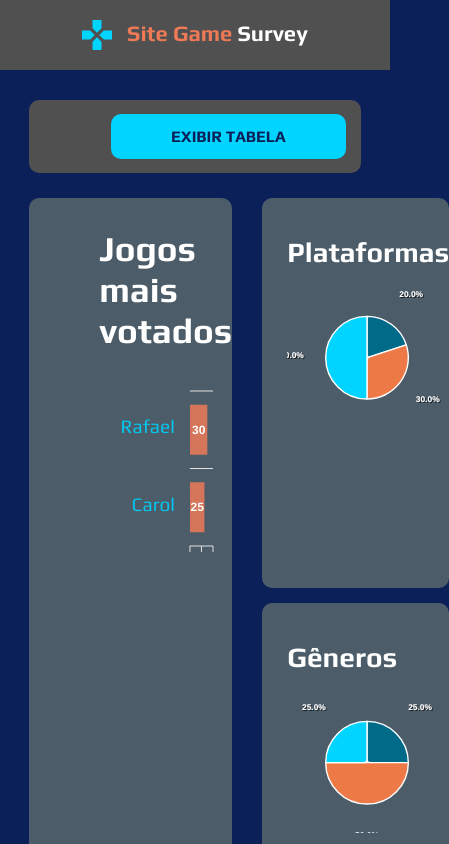
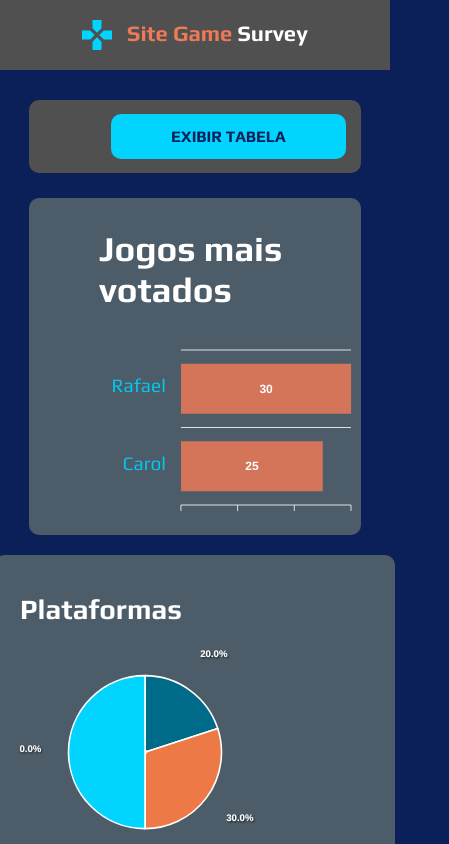
Before and after one commit to rafaelgauderio/java-javascript-games-survey, a React (Create React App) app in the folder frontend/: page /graphics in a window 390 px wide. Shown: the top 844 px of the page, 449 px wide, since content can reach past the window. Built offline with nearby package versions, Linux system fonts and the light colour scheme; a web font is replaced by a local one.

Commit message:
pie graphics options and charts reponsiveness

```diff
--- a/frontend/src/pages/Graphics/index.tsx
+++ b/frontend/src/pages/Graphics/index.tsx
@@ -4,6 +4,7 @@ import Chart from 'react-apexcharts';
 import { barOptions } from '../../utils/graphic-options';
 
 import {pieOptions} from "../../utils/graphic-options";
+
 
 export const graphicData = [
     {
@@ -14,6 +15,17 @@ export const graphicData = [
         y: 25
     }
 ]
+
+
+type barChartData = {
+    x: string;
+    y: number;
+}
+
+type PieChartData = {
+    labels: string [];
+    series: number [];
+}
 
 function Graphics() {
 
--- a/frontend/src/pages/Graphics/styles.css
+++ b/frontend/src/pages/Graphics/styles.css
@@ -75,3 +75,17 @@
   background-color: var(--color-light-orange);
   border-radius: 10px;
 }
+
+
+@media (max-width: 768px ) {
+
+  .graphic-container {
+    flex-direction: column;
+    align-items: center;
+  }
+
+  .pie-graphics {
+    margin-top: 20px;
+    margin-left: 0;
+  }
+}
--- a/frontend/src/utils/graphic-options.ts
+++ b/frontend/src/utils/graphic-options.ts
@@ -49,6 +49,17 @@ export const barOptions = {
 };
 
 export const pieOptions = {
+  responsive: [{
+    breakpoint: 576,
+    options: {
+      chart: {
+        width: 250
+      },
+      legend: {
+        position: 'bottom'
+      }
+    }
+  }],
   chart: {
     background: "transparent",
     foreColor: "red",
@@ -66,17 +77,17 @@ export const pieOptions = {
     offsetY: "100px",
     style: {
       colors: ["#006a89", "#ed7947", "#00D4FF", "#ffd6a5"],
-      fontSize: "20px",
+      fontSize: "25px",
       fontFamily: "Play, sans-serif",
       fontWeight: 700,
     }
   },
   plotOptions: {
     pie: {
-      customScale: 0.7,
+      customScale: 0.8,
       expandOnClick: false,
       dataLabels: {
-        offset: 60,
+        offset: 70,
       },
     },
   },
--- a/frontend/src/utils/helpers.ts
+++ b/frontend/src/utils/helpers.ts
@@ -29,7 +29,7 @@ export const buildBarSeries = (games: Game[], records: RecordItem[]) => {
   };
 
   export const getPlatformChartData = (records: RecordItem[]) => {
-    const platforms = ["PC", "PLAYSTATION", "XBOX"];
+    const platforms = ["PC", "PLAYSTATION", "XBOX", "WII", "ATARI"];
 
     const series = platforms.map(platform => {
       const filtedGames = records.filter(item => {
```
